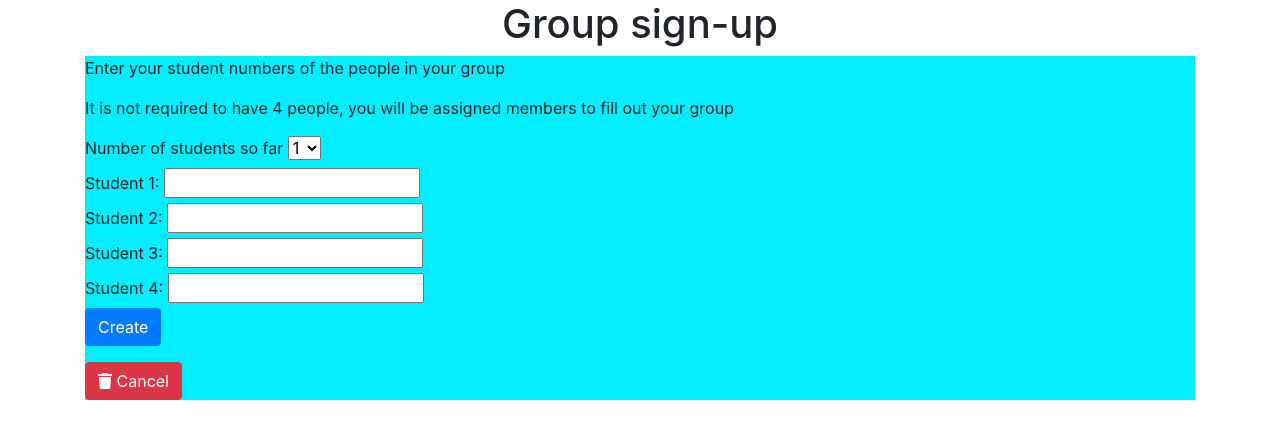
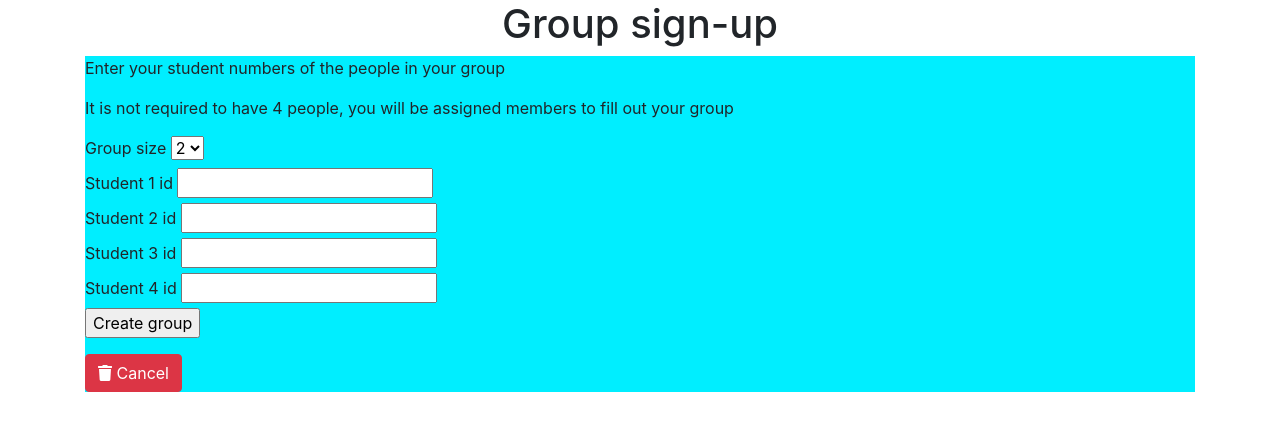
Before and after one commit to MatthewDaggitt/AgileWebDevDemo, a Flask app: page /create in a window 1280 px wide. Shown: the top 439 px of the page. Run offline with Flask 3, Linux system fonts and the light colour scheme.

Commit message:
Added the ability to actually sign-up groups

```diff
--- a/app/config.py
+++ b/app/config.py
@@ -5,3 +5,4 @@ basedir = os.path.abspath(os.path.dirname(__file__))
 class Config:
     SQLALCHEMY_DATABASE_URI = "sqlite:///" + os.path.join(basedir, 'app.db')
     SQLALCHEMY_TRACK_MODIFICATIONS = False
+    SECRET_KEY = "bubble-tea-is-great"
--- /dev/null
+++ b/app/forms.py
@@ -0,0 +1,11 @@
+from wtforms import SelectField, StringField, SubmitField
+from flask_wtf import FlaskForm
+from wtforms.validators import DataRequired
+
+class CreateGroupForm(FlaskForm):
+    groupSize = SelectField("Group size", choices=[2,3,4])
+    student1 = StringField("Student 1 id", validators=[DataRequired()])
+    student2 = StringField("Student 2 id", validators=[DataRequired()])
+    student3 = StringField("Student 3 id")
+    student4 = StringField("Student 4 id")
+    submit = SubmitField("Create group")
--- a/app/models.py
+++ b/app/models.py
@@ -7,10 +7,12 @@ class Student(db.Model):
     name = db.Column(db.String(100), nullable=False)
     group_id = db.Column(db.Integer, db.ForeignKey('group.group_id'), nullable=True)
 
+    group = db.relationship('Group', back_populates='students')
+
     def __repr__(self) -> str:
         return f'<Student {self.name} {self.uwa_id}>'
-
+    group_id
 class Group(db.Model):
     group_id = db.Column(db.Integer, primary_key=True)
 
-    students = db.relationship(Student)
+    students = db.relationship(Student, back_populates='group')
--- a/app/routes.py
+++ b/app/routes.py
@@ -1,5 +1,6 @@
-from flask import redirect, render_template, request, url_for
-from app import flaskApp
+from flask import flash, redirect, render_template, request, url_for
+from app import flaskApp, db
+from app.forms import CreateGroupForm
 from app.models import Group, Student
 
 @flaskApp.route("/")
@@ -11,12 +12,51 @@ def groups():
 
 @flaskApp.route('/create')
 def create():
-    return render_template('createGroup.html')
+    form = CreateGroupForm()
+    return render_template('createGroup.html', form=form)
 
 @flaskApp.route('/submit', methods=['post'])
 def submit():
-    print(request.method)
-    print(request.form)
-    print(request.form['numberOfStudents'])
-    print("Submitted!")
+    form = CreateGroupForm()
+    if not form.validate_on_submit():
+        return render_template('createGroup.html', form=form)
+
+    groupSize = int(form.groupSize.data)
+    studentIDs = [
+        form.student1.data,
+        form.student2.data,
+        form.student3.data,
+        form.student4.data
+    ][:groupSize]
+
+    students = [find_student_by_id(id) for id in studentIDs]
+    if not all(students):
+        return render_template('createGroup.html', form=form)
+
+    all_unique = len(set(students)) == len(students)
+    if not all_unique:
+        flash("Groups cannot contain duplicate students!")
+        return render_template('createGroup.html', form=form)
+
+    all_free = True
+    for student in students:
+        if student.group:
+            flash(f"{student.name} ({student.uwa_id}) is already assigned to a group")
+            all_free = False
+
+    if not all_free:
+        return render_template('createGroup.html', form=form)
+
+    group = Group()
+    group.students = students
+
+    db.session.add(group)
+    db.session.commit()
+
     return redirect(location=url_for("groups"))
+
+def find_student_by_id(id:str):
+    student = Student.query.get(id)
+    if not student:
+        flash(f'Could not find student with UWA ID: {id}', 'error')
+    return student
--- a/app/templates/createGroup.html
+++ b/app/templates/createGroup.html
@@ -12,37 +12,38 @@
         <h1> Group sign-up </h1>
       </div>
 
+      {% with messages = get_flashed_messages() %}
+        {% if messages %}
+        <ul>
+          {% for message in messages %}
+            <li> {{ message }} </li>
+          {% endfor %}
+        </ul>
+        {% endif %}
+      {% endwith %}
+
       <div id="signUpForm">
         <p> Enter your student numbers of the people in your group </p>
         <p> It is not required to have 4 people, you will be assigned members to fill out your group </p>
         <form action="/submit" method="post">
-          <label for="numberOfStudents"> Number of students so far</label>
-          <!-- <input type="number" id="numberOfStudents" min=1 max=4> -->
-          <select name="numberOfStudents" id="numberOfStudents">
-            <option value=1>1</option>
-            <option value=2>2</option>
-            <option value=3>3</option>
-            <option value=4>4</option>
-          </select>
+          {{ form.hidden_tag() }}
+
+          {{ form.groupSize.label }}
+          {{ form.groupSize }}
           <br>
-
-          <label for="student1"> Student 1: </label>
-          <input type="number" id="student1"> </input>
-
+          {{ form.student1.label }}
+          {{ form.student1 }}
           <br>
-          <label for="student2"> Student 2: </label>
-          <input type="number" id="student2"> </input>
-
+          {{ form.student2.label }}
+          {{ form.student2 }}
           <br>
-          <label for="student3"> Student 3: </label>
-          <input type="number" id="student3"> </input>
-
+          {{ form.student3.label }}
+          {{ form.student3 }}
           <br>
-          <label for="student4"> Student 4: </label>
-          <input type="number" id="student4"> </input>
-
+          {{ form.student4.label }}
+          {{ form.student4 }}
           <br>
-          <input class="btn btn-primary" id="submitBtn" value="Create" type="submit">
+          {{ form.submit() }}
         </form>
 
         <button class="btn btn-danger" onclick="location.href='{{ url_for('groups') }}'">
```
